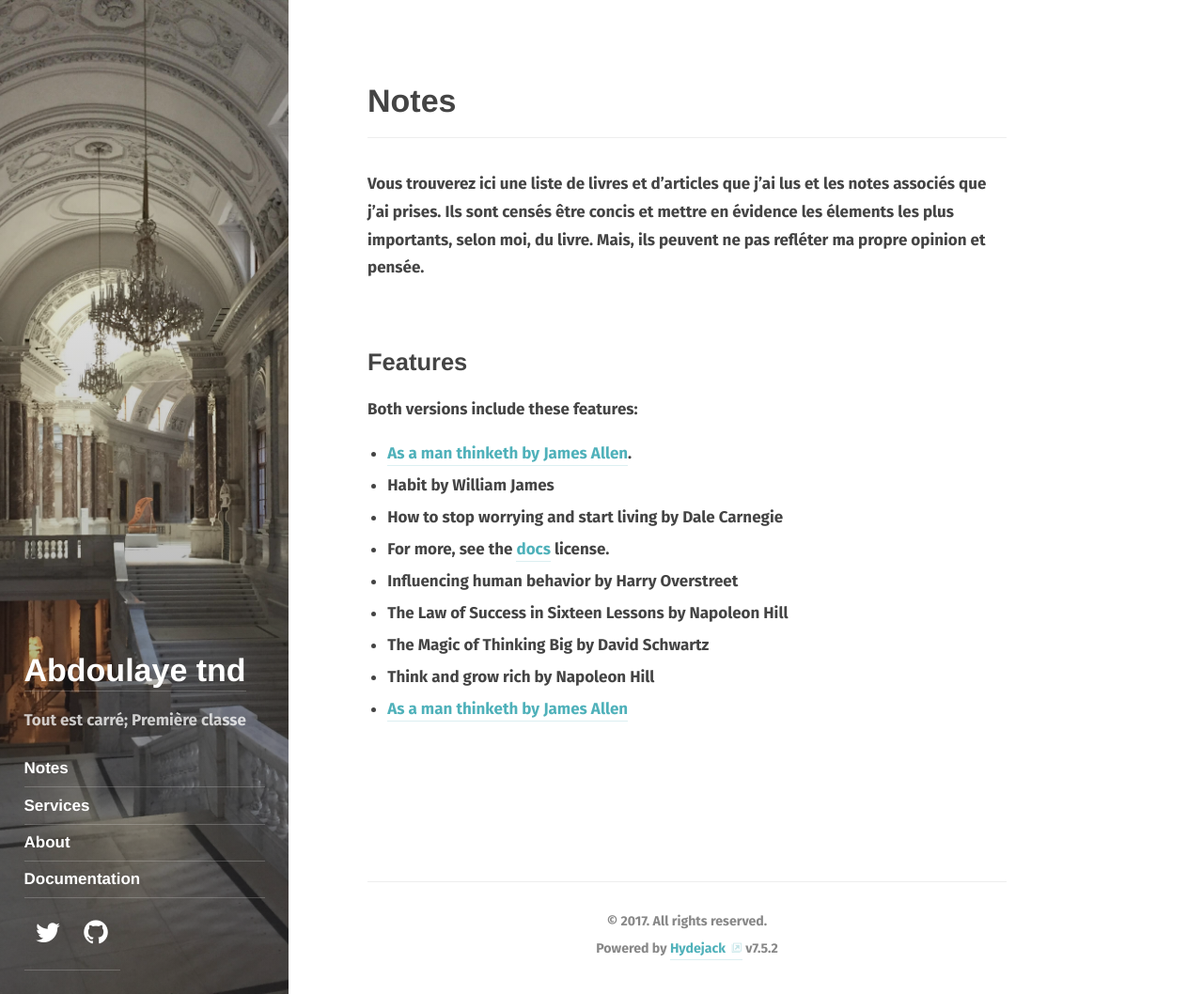
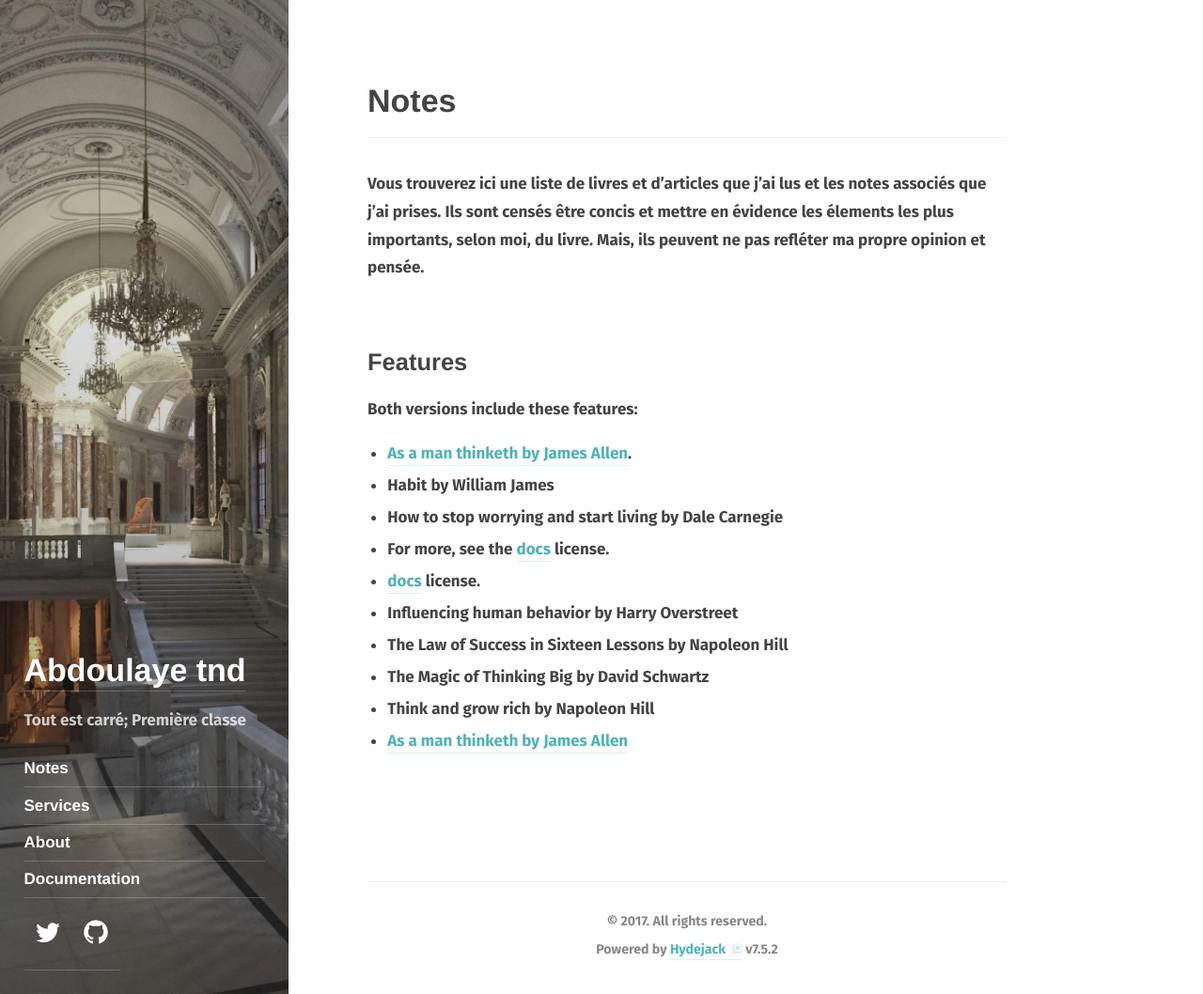
Before and after one commit to abdoulaye-tnd/tandian, a Jekyll site: the page built from Notes.md, in a window 1280 px wide and 1058 px high. Shown: the whole window at 94% size. Built offline with Jekyll 4.4.1, drawn with Linux system fonts in a browser that asks for light colours; some web fonts are replaced.

Commit message:
Update Notes.md

```diff
--- a/Notes.md
+++ b/Notes.md
@@ -14,6 +14,7 @@ Both versions include these features:
 - Habit by William James
 - How to stop worrying and start living by Dale Carnegie
 - For more, see the [docs] license.
+- [docs] license.
 - Influencing human behavior by Harry Overstreet
 - The Law of Success in Sixteen Lessons by Napoleon Hill
 - The Magic of Thinking Big by David Schwartz
```
